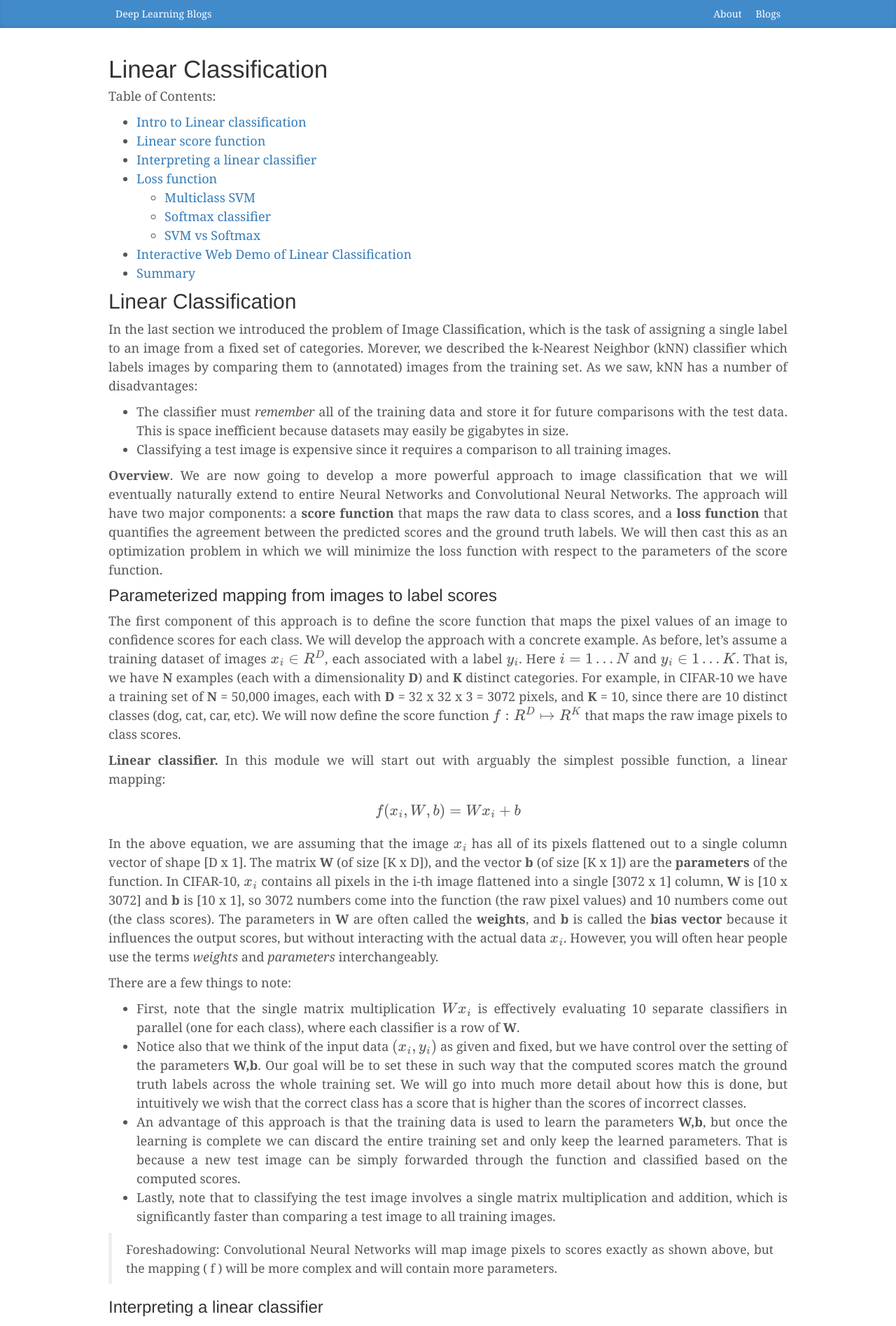
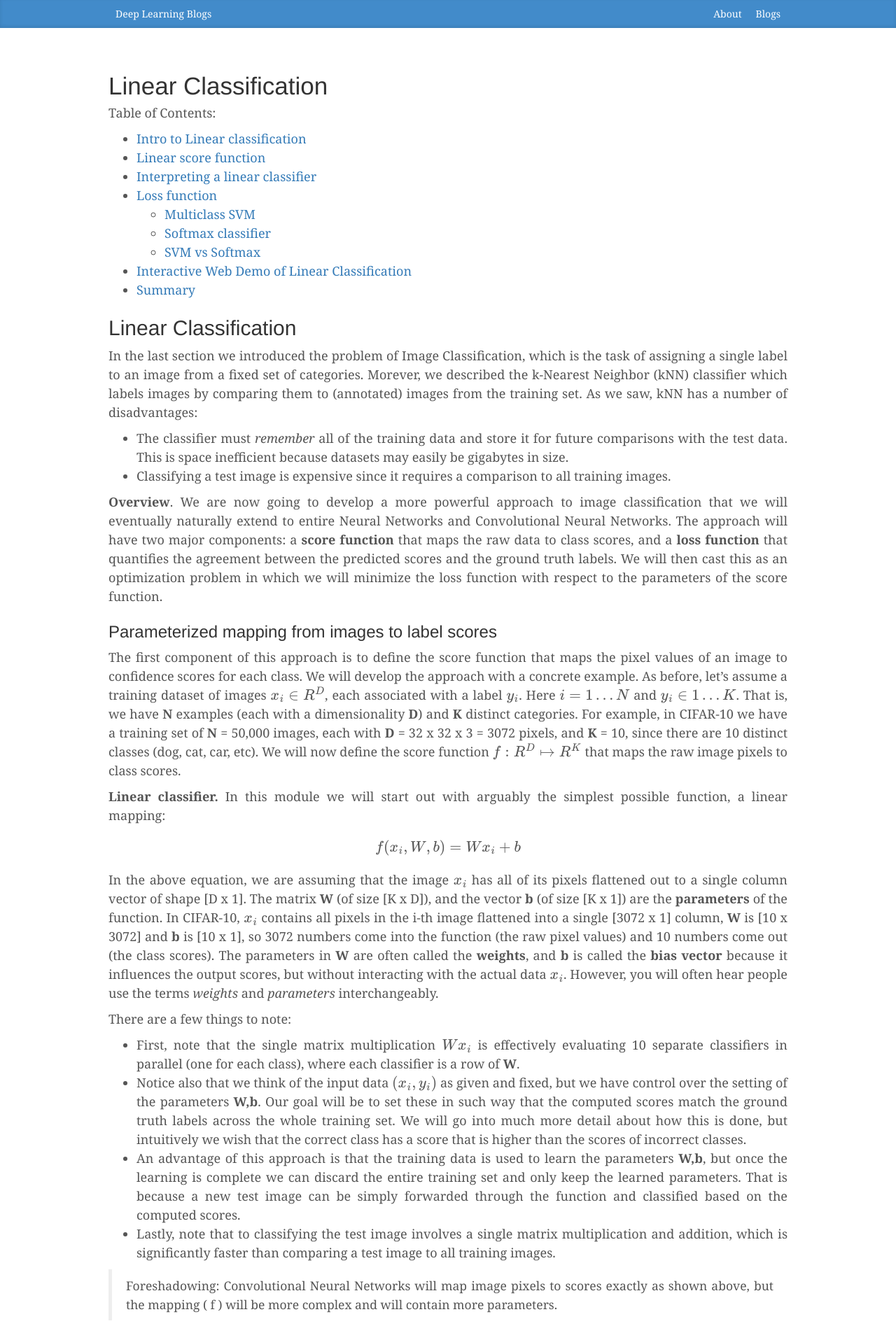
Before and after one commit to zaffnet/zaffnet.github.io, a Jekyll site: the page built from _posts/2016-09-12-linear-classify.md, in a window 1280 px wide. Shown: the top 1895 px of the page at 70% size. Built offline with Jekyll 4.4.1, drawn with Linux system fonts in a browser that asks for light colours; formulas are drawn with MathJax 3; comment, search, counter and statistics services are not loaded.

Commit message:
MathJax display

```diff
--- a/assets/css/blog.css
+++ b/assets/css/blog.css
@@ -9,7 +9,7 @@
 h4, .h4,
 h5, .h5,
 h6, .h6 {
-  margin-top: 0;
+  /*margin-top: 0;*/
   font-family: "Helvetica Neue", Helvetica, Arial, sans-serif;
   font-weight: normal;
   color: #333;
--- a/assets/css/main.css
+++ b/assets/css/main.css
@@ -4,8 +4,13 @@
 
 .fig{
   text-align: center !important;
-  margin-bottom: 12px;
+  margin-bottom: 18px;
   margin-top: 18px;
+}
+
+.blog-post > h1, h2, h3
+{
+  margin-top: 24px;
 }
 
 .figure > img {
@@ -108,3 +113,5 @@
 .highlighttable { width: 100%; background-color: #F5F5F5;  table-layout: fixed; }
 .linenos { width: 40px; }
 .highlight pre code { display: block; white-space: pre; overflow-x: auto; word-wrap: normal; }
+.highlighter-rouge pre code { display: block; white-space: pre; overflow-x: auto; word-wrap: normal; }
+.MJXc-display {max-width: 100% !important; overflow-x: auto;}
```
